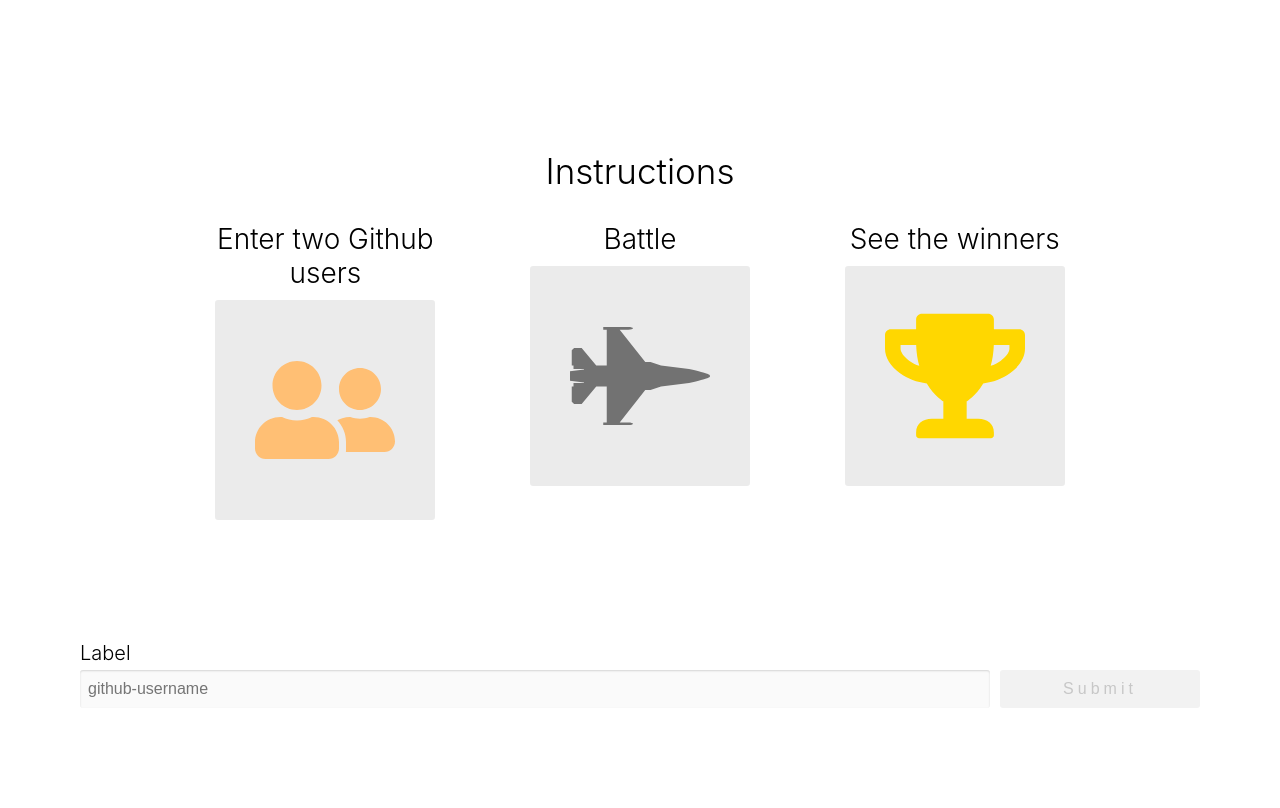
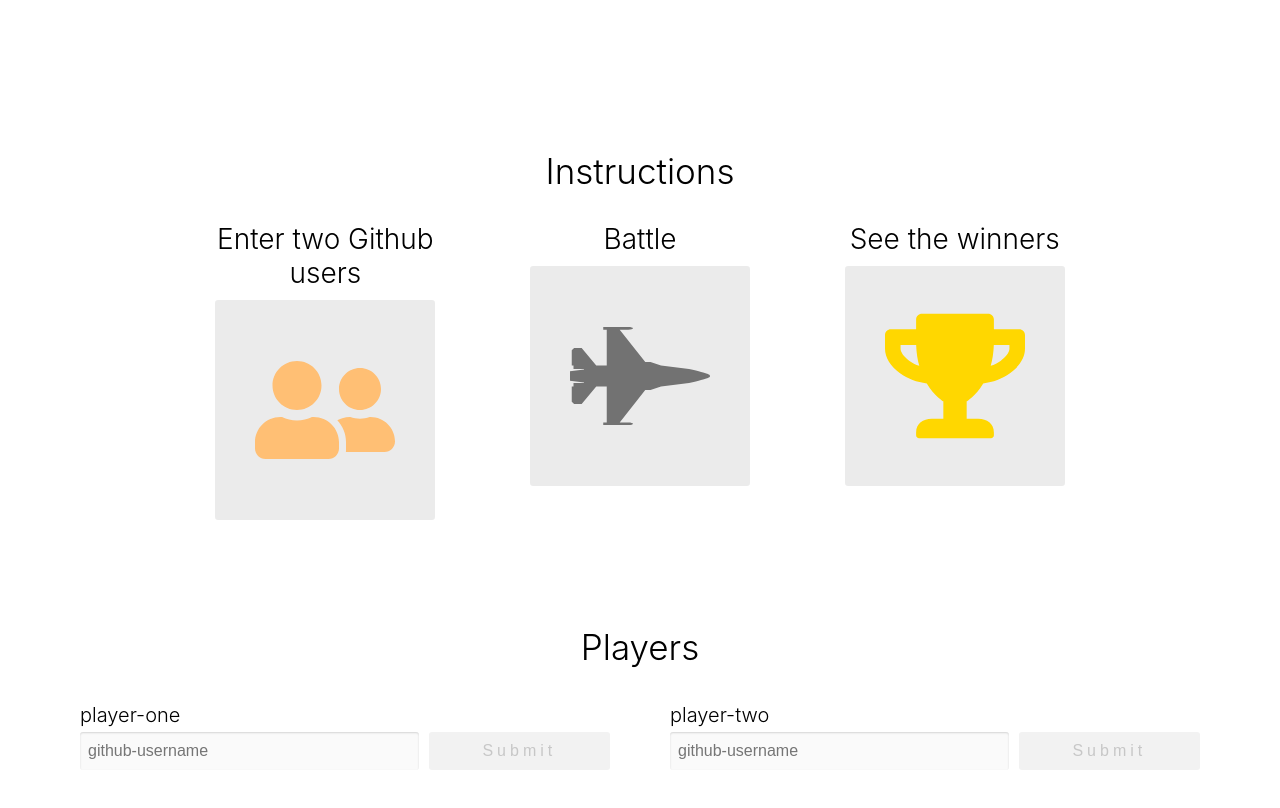
Before and after one commit to olympiawoj/github-battle, a React app: page / in a window 1280 px wide. Built offline with nearby package versions, Linux system fonts and the light colour scheme.

Commit message:
Render PlayerInput and add handleSubmit

```diff
--- a/app/components/Battle.js
+++ b/app/components/Battle.js
@@ -89,11 +89,42 @@
 };
 
 export default class Battle extends React.Component {
+  constructor(props) {
+    super(props);
+    this.state = {
+      playerOne: null,
+      playerTwo: null
+    };
+
+    this.handleSubmit = this.handleSubmit.bind(this);
+  }
+
+  handleSubmit(id, player) {
+    this.setState({ [id]: player });
+  }
+
   render() {
+    const { playerOne, playerTwo } = this.state;
     return (
       <>
         <Instructions />
-        <PlayerInput label="Label" onSubmit={value => console.log(value)} />
+        <div className="players-container">
+          <h1 className="center-text header-lg"> Players</h1>
+          <div className="row space-around">
+            {playerOne === null && (
+              <PlayerInput
+                label="player-one"
+                onSubmit={player => this.handleSubmit("playerOne", player)}
+              />
+            )}
+            {playerTwo === null && (
+              <PlayerInput
+                label="player-two"
+                onSubmit={player => this.handleSubmit("playerTwo", player)}
+              />
+            )}
+          </div>
+        </div>
       </>
     );
   }
--- a/app/index.css
+++ b/app/index.css
@@ -209,3 +209,7 @@
   background: #f2f2f2;
   color: #c7c7c7;
 }
+
+.players-container {
+  margin: 100px 0;
+}
```
